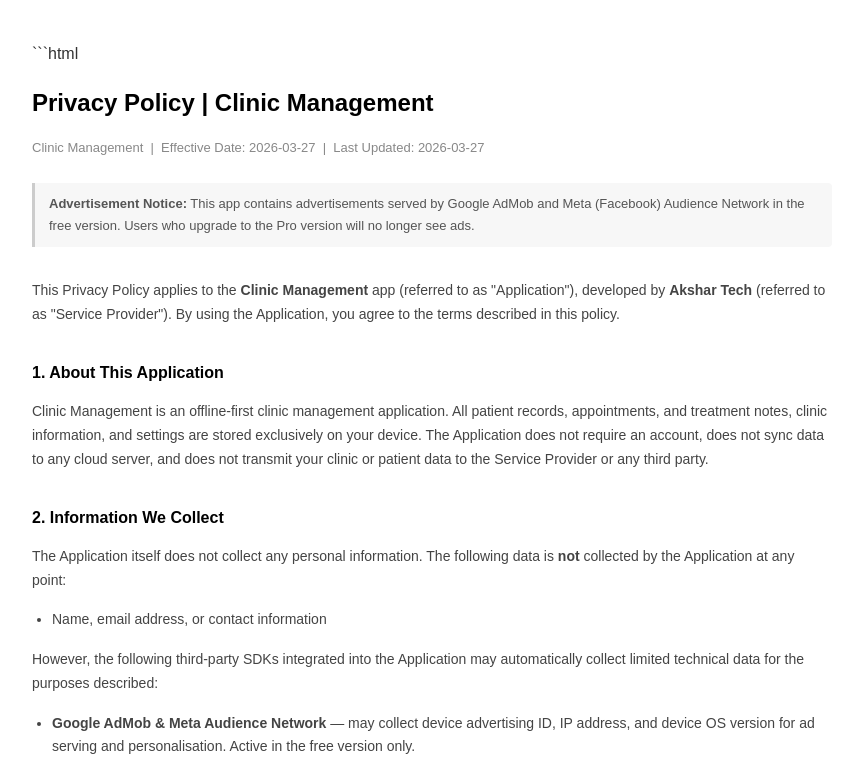
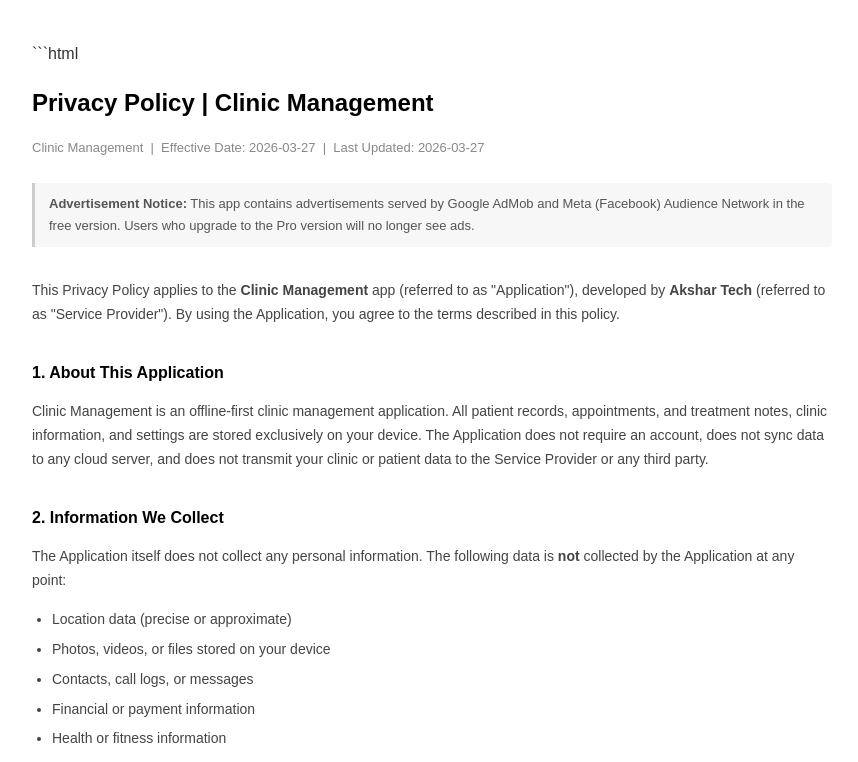
Before and after one commit to akshar-tech-solutions/akshar-tech-solutions.github.io, a plain HTML site: page privacy-policy/clinic-management.html in a window 1280 px wide. Shown: the top 762 px of the page, without its empty margins (208-1066 px from the left). Drawn offline with Linux system fonts and the light colour scheme.

Commit message:
Update clinic-management.html

```diff
--- a/privacy-policy/clinic-management.html
+++ b/privacy-policy/clinic-management.html
@@ -94,7 +94,11 @@
     <strong>not</strong> collected by the Application at any point:
 </p>
 <ul>
-    <li>Name, email address, or contact information</li>
+    <li>Location data (precise or approximate)</li>
+    <li>Photos, videos, or files stored on your device</li>
+    <li>Contacts, call logs, or messages</li>
+    <li>Financial or payment information</li>
+    <li>Health or fitness information</li>
 </ul>
 <p>
     However, the following third-party SDKs integrated into the Application may automatically
```
